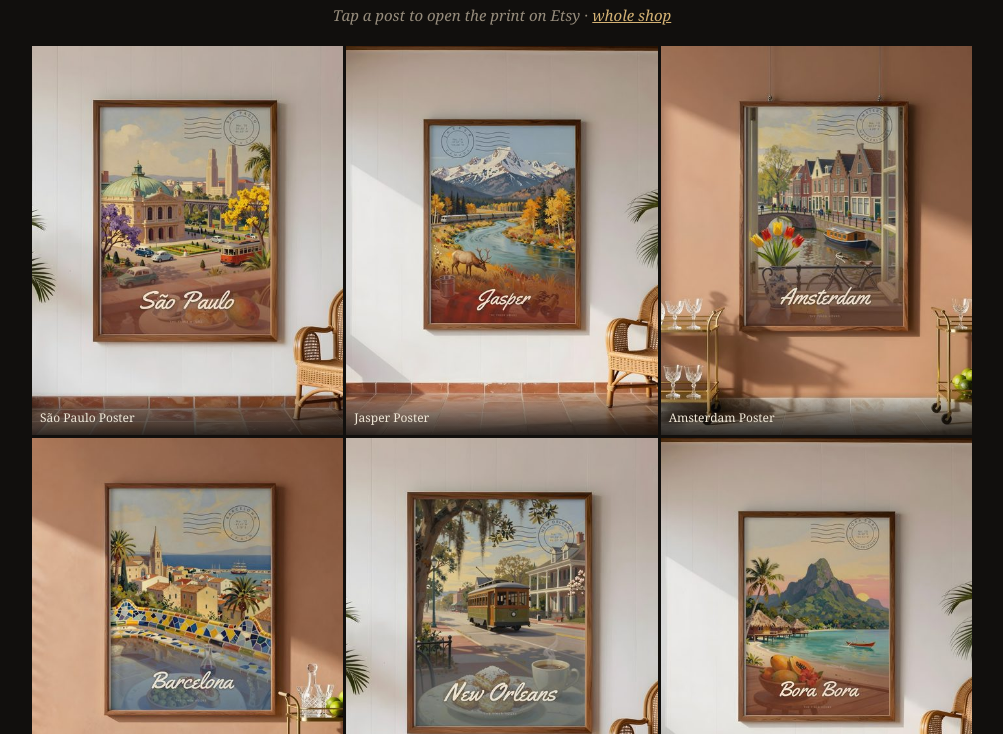
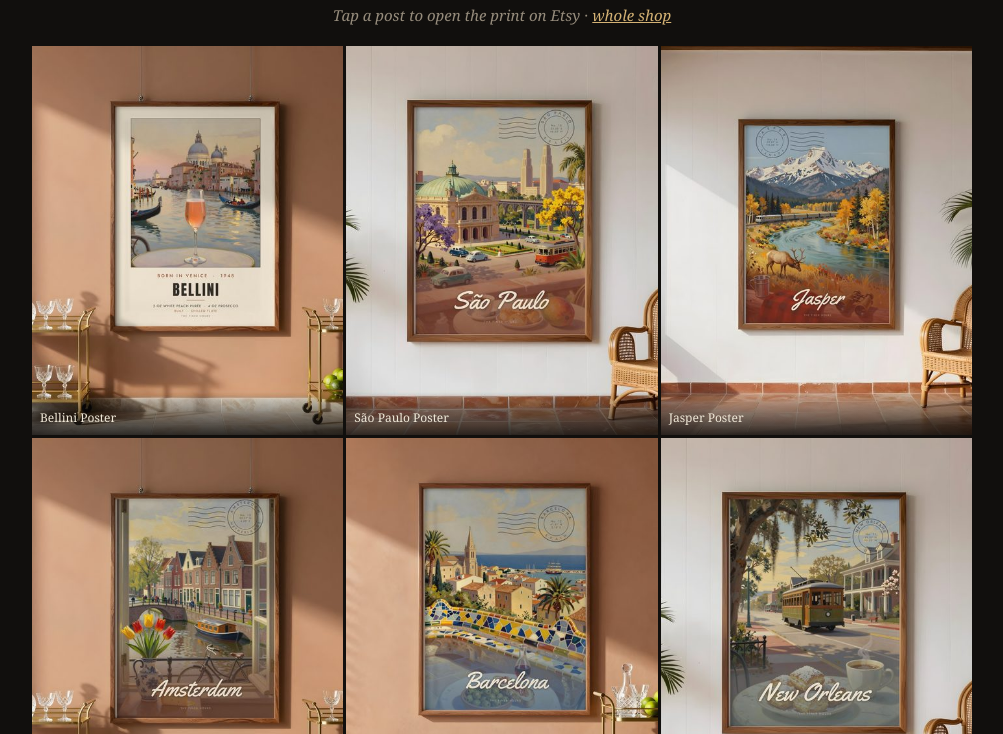
Before and after one commit to itsmedista/finer-hours, a plain HTML site: page index.html in a window 1280 px wide. Shown: the part 66-800 px from the top of the page, without its empty margins (138-1141 px from the left). Drawn offline with Linux system fonts and the light colour scheme.

Commit message:
Add post 35

```diff
--- a/index.html
+++ b/index.html
@@ -28,6 +28,7 @@ footer { text-align: center; color: var(--muted); padding: 24px 16px 40px; font-
 <p>Tap a post to open the print on Etsy · <a href="https://www.etsy.com/shop/TheFinerHours">whole shop</a></p>
 </header>
 <main>
+<a href="https://www.etsy.com/listing/4617407099" rel="noopener"><img src="img/35.jpg" width="480" height="600" loading="lazy" alt="Framed Bellini poster, born in Venice 1948, on a terracotta wall between two brass bar carts with crystal glasses and limes"><span>Bellini Poster</span></a>
 <a href="https://www.etsy.com/listing/4619109917" rel="noopener"><img src="img/18.jpg" width="480" height="600" loading="lazy" alt="Framed São Paulo travel poster on a white wall beside a green shutter, a rattan armchair and a potted palm"><span>São Paulo Poster</span></a>
 <a href="https://www.etsy.com/listing/4619116372" rel="noopener"><img src="img/17.jpg" width="480" height="600" loading="lazy" alt="Framed Jasper travel poster on a white colonial veranda beside green shutters, a rattan armchair and a potted palm"><span>Jasper Poster</span></a>
 <a href="https://www.etsy.com/listing/4619115362" rel="noopener"><img src="img/16.jpg" width="480" height="600" loading="lazy" alt="Framed Amsterdam travel poster on a terracotta wall between two brass bar carts with crystal glasses and limes"><span>Amsterdam Poster</span></a>
```
Also changed, not shown: img/35.jpg (added).
